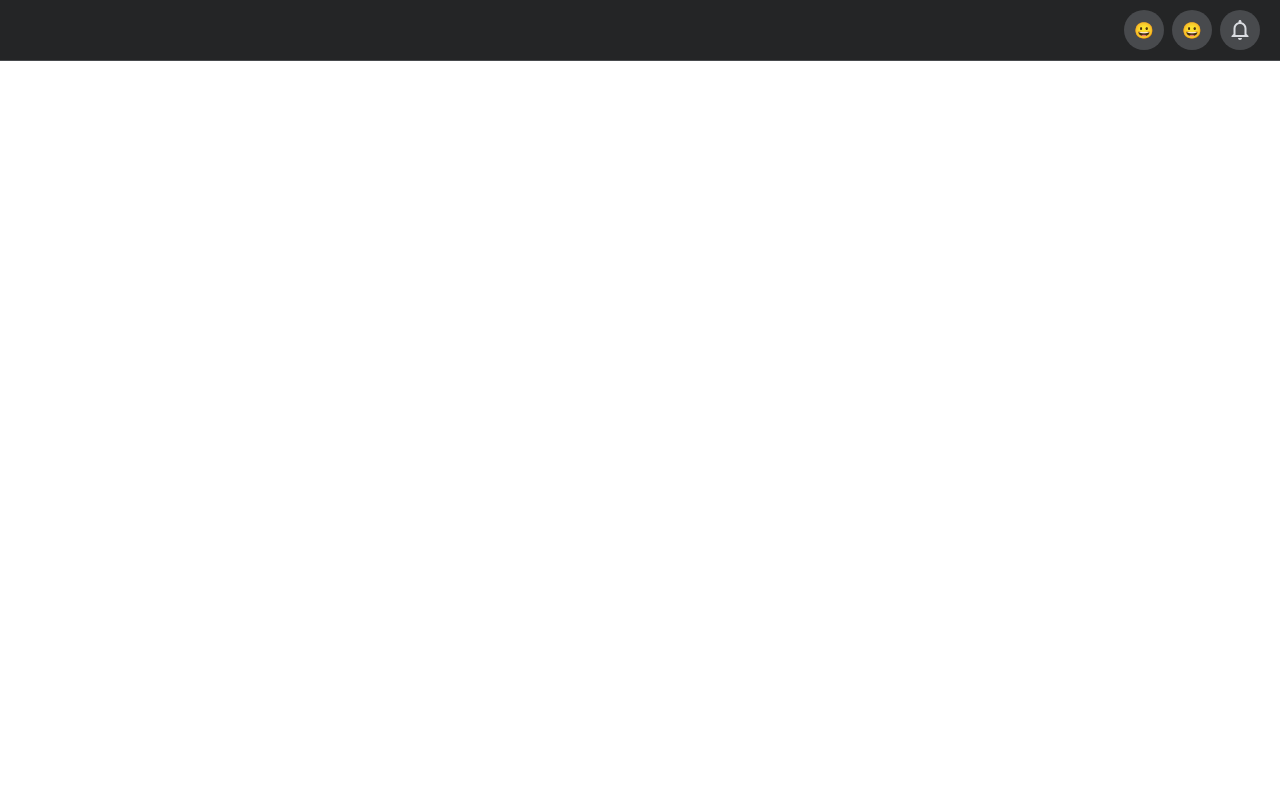
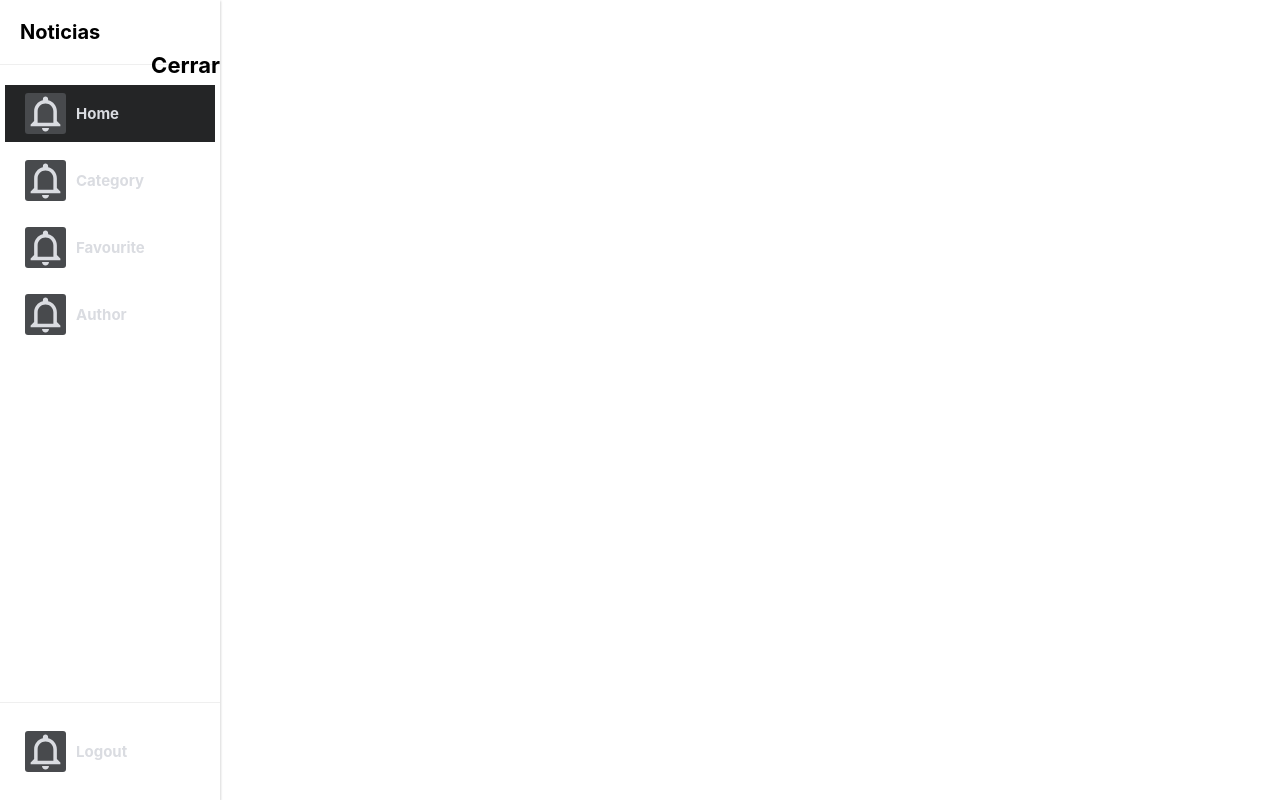
Before and after one commit to cvallejoec/news_ui, a React (Create React App) app: page / in a window 1280 px wide. Built offline with nearby package versions, Linux system fonts and the light colour scheme.

Commit message:
Basic sidebar

```diff
--- a/package.json
+++ b/package.json
@@ -12,6 +12,7 @@
     "@types/react-dom": "^17.0.7",
     "react": "^16.8.5",
     "react-dom": "^16.8.5",
+    "react-pro-sidebar": "^0.6.0",
     "react-scripts": "^4.0.3",
     "react-transition-group": "^4.4.2",
     "typescript": "^4.3.2",
@@ -42,6 +43,7 @@
     ]
   },
   "devDependencies": {
-    "@types/react-transition-group": "^4.4.1"
+    "@types/react-transition-group": "^4.4.1",
+    "typescript-plugin-css-modules": "^3.4.0"
   }
 }
--- a/src/App.tsx
+++ b/src/App.tsx
@@ -1,21 +1,11 @@
 import React from 'react';
 
-import { Navbar } from './components/Navbar/index';
-import { NavItem } from './components/Navbar/components/NavItem/index';
-import { DropdownMenu } from './components/Navbar/components/DropdownMenu/index';
-
-import { ReactComponent as BellIcon } from './assets/svgs/bell.svg';
+import { Sidebar } from './components/Sidebar/Sidebar';
 
 function App() {
   return (
     <div className="App">
-      <Navbar>
-        <NavItem icon="😀" />
-        <NavItem icon="😀" />
-        <NavItem icon={<BellIcon />}>
-          <DropdownMenu />
-        </NavItem>
-      </Navbar>
+      <Sidebar />
     </div>
   );
 }
--- /dev/null
+++ b/src/components/Sidebar/Sidebar.tsx
@@ -0,0 +1,67 @@
+import React, { useState } from 'react';
+import {
+  ProSidebar,
+  Menu,
+  MenuItem,
+  // SubMenu,
+  SidebarHeader,
+  SidebarContent,
+  SidebarFooter,
+} from 'react-pro-sidebar';
+import 'react-pro-sidebar/dist/css/styles.css';
+
+import './sidebar.scss';
+import { ReactComponent as BellIcon } from '../../assets/svgs/bell.svg';
+
+export const Sidebar = () => {
+  const [menuCollapse, setMenuCollapse] = useState(false);
+
+  const menuIconClick = () => {
+    menuCollapse ? setMenuCollapse(false) : setMenuCollapse(true);
+  };
+
+  return (
+    <div id="header">
+      <ProSidebar collapsed={menuCollapse}>
+        <SidebarHeader>
+          <div className="logotext">
+            <p>{menuCollapse ? 'N' : 'Noticias'}</p>
+          </div>
+          <div className="closemenu" onClick={menuIconClick}>
+            {menuCollapse ? 'Abrir' : 'Cerrar'}
+          </div>
+        </SidebarHeader>
+        <SidebarContent>
+          <Menu>
+            <MenuItem
+              active={true}
+              icon={<BellIcon className="sidebar-icon" />}
+            >
+              Home
+            </MenuItem>
+            <MenuItem icon={<BellIcon className="sidebar-icon" />}>
+              Category
+            </MenuItem>
+            <MenuItem icon={<BellIcon className="sidebar-icon" />}>
+              Favourite
+            </MenuItem>
+            <MenuItem icon={<BellIcon className="sidebar-icon" />}>
+              Author
+            </MenuItem>
+            {/* <SubMenu title="Components" icon={<BellIcon />}>
+              <MenuItem>Component 1</MenuItem>
+              <MenuItem>Component 2</MenuItem>
+            </SubMenu> */}
+          </Menu>
+        </SidebarContent>
+        <SidebarFooter>
+          <Menu>
+            <MenuItem icon={<BellIcon className="sidebar-icon" />}>
+              Logout
+            </MenuItem>
+          </Menu>
+        </SidebarFooter>
+      </ProSidebar>
+    </div>
+  );
+};
--- /dev/null
+++ b/src/components/Sidebar/sidebar.scss
@@ -0,0 +1,87 @@
+#header {
+  position: absolute;
+  width: 220px;
+}
+#header .pro-sidebar {
+  height: 100vh;
+}
+#header .closemenu {
+  color: #000; // Color de ícono de Cerrar
+  position: absolute;
+  right: 0;
+  z-index: 9999;
+  line-height: 20px;
+  border-radius: 50%;
+  font-weight: bold;
+  font-size: 22px;
+  top: 55px;
+  cursor: pointer;
+}
+#header .pro-sidebar {
+  width: 100%;
+  min-width: 100%;
+}
+#header .pro-sidebar.collapsed {
+  width: 80px;
+  min-width: 80px;
+}
+#header .pro-sidebar-inner {
+  background-color: white;
+  box-shadow: 0.5px 0.866px 2px 0px rgba(0, 0, 0, 0.15);
+}
+#header .pro-sidebar-inner .pro-sidebar-layout {
+  overflow-y: hidden;
+}
+#header .pro-sidebar-inner .pro-sidebar-layout .logotext p {
+  font-size: 20px;
+  padding: 0 20px;
+  color: #000;
+  font-weight: bold;
+}
+#header .pro-sidebar-inner .pro-sidebar-layout ul {
+  padding: 0 5px;
+}
+#header .pro-sidebar-inner .pro-sidebar-layout ul .pro-inner-item {
+  color: var(--text-color); // Color de la fuente
+  margin: 10px 0px;
+  font-weight: bold;
+}
+#header
+  .pro-sidebar-inner
+  .pro-sidebar-layout
+  ul
+  .pro-inner-item
+  .pro-icon-wrapper {
+  // background-color: #f5edbe; // Fondo del ícono
+  background-color: var(--bg-accent); // Fondo del ícono
+  color: #000;
+  border-radius: 3px;
+  padding: 3px;
+}
+
+#header .sidebar-icon {
+  fill: var(--text-color);
+}
+
+#header
+  .pro-sidebar-inner
+  .pro-sidebar-layout
+  ul
+  .pro-inner-item
+  .pro-icon-wrapper
+  .pro-item-content {
+  color: #000;
+}
+#header .pro-sidebar-inner .pro-sidebar-layout .active {
+  // background-image: linear-gradient(0deg, #fece00 0%, #ffe172 100%);
+  background-image: linear-gradient(0deg, var(--bg) 0%, var(--bg) 100%);
+}
+#header .logo {
+  padding: 20px;
+}
+
+@media only screen and (max-width: 720px) {
+  html {
+    overflow: hidden;
+  }
+}
--- a/src/custom.d.ts
+++ b/src/custom.d.ts
@@ -4,3 +4,8 @@ declare module '*.svg' {
   const src: string;
   export default src;
 }
+
+declare module '*.scss' {
+  const content: Record<string, string>;
+  export default content;
+}
```
Also changed, not shown: tsconfig.json (+4 -9 lines), 1 other file (tests, documents, lock files or other folders).
